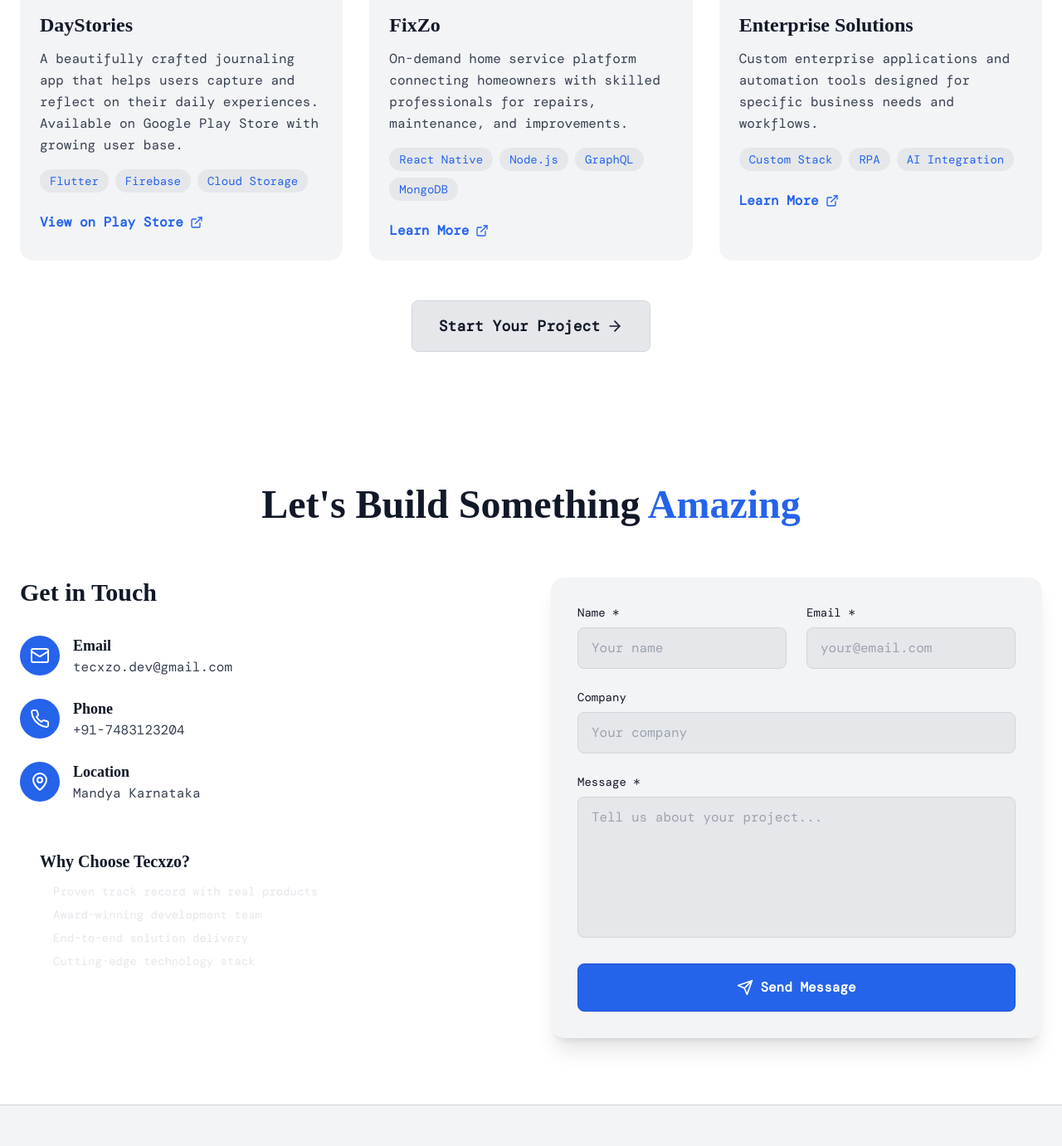
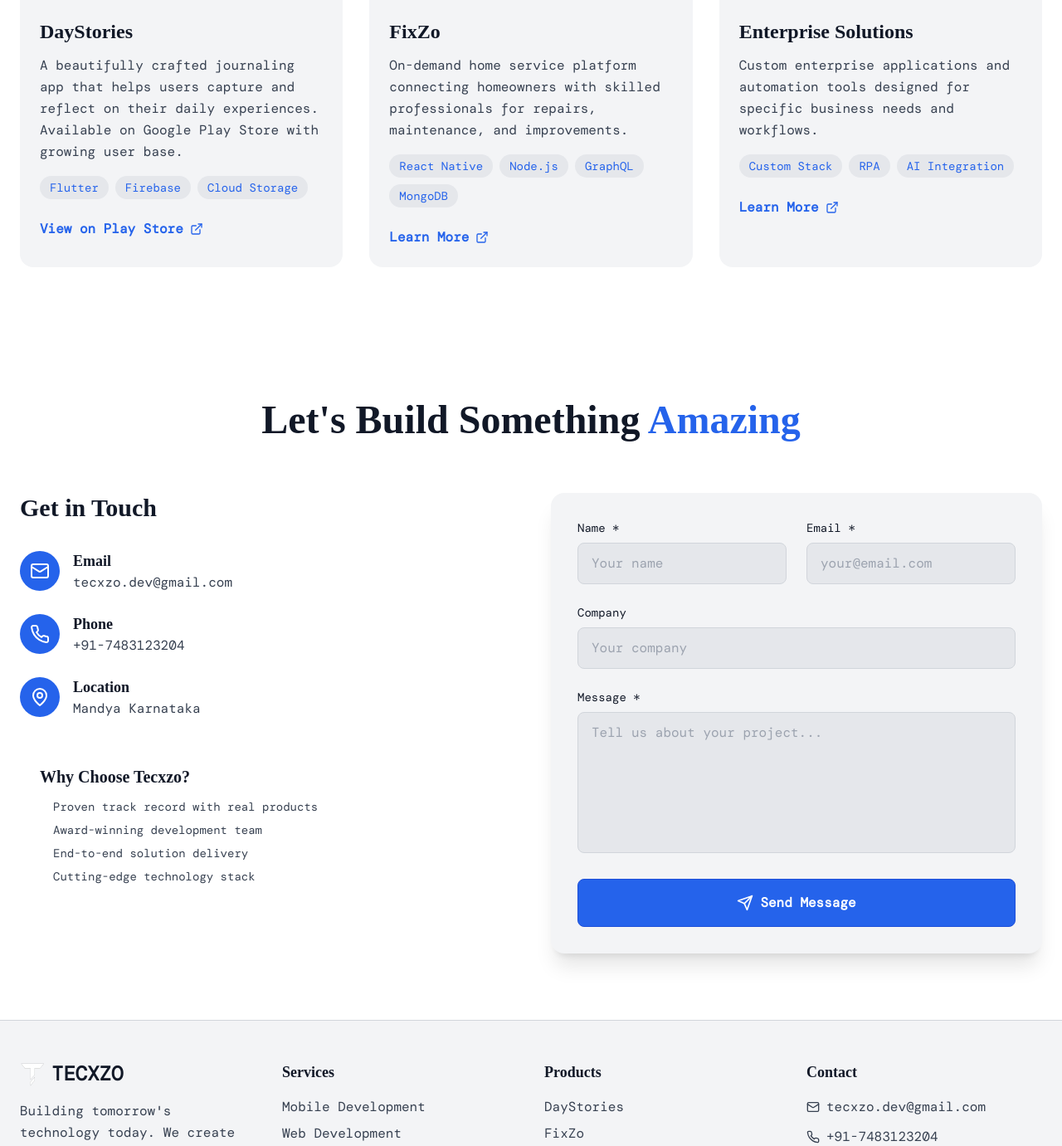
Before and after one commit to TecxZo/tecxzo, a React (Vite) app: page / in a window 1280 px wide. Shown: the part 3373-4754 px from the top of the page at 83% size. Built offline with nearby package versions, Linux system fonts and the light colour scheme; a web font is replaced by a local one.

Commit message:
Improved the text color

```diff
--- a/src/components/Contact.tsx
+++ b/src/components/Contact.tsx
@@ -76,7 +76,7 @@ const Contact = () => {
             </div>
             <div className="bg-white/5 backdrop-blur-lg p-6 rounded-xl">
               <h4 className="text-xl font-bold mb-3">Why Choose Tecxzo?</h4>
-              <ul className="space-y-2 text-sm text-gray-200">
+              <ul className="space-y-2 text-sm text-gray-700 dark:text-gray-300">
                 <li className="flex items-center space-x-2">
                   <div className="w-2 h-2 bg-white rounded-full"></div>
                   <span>Proven track record with real products</span>
--- a/src/components/Footer.tsx
+++ b/src/components/Footer.tsx
@@ -21,14 +21,14 @@ const Footer = () => {
               />
               <span className="text-2xl font-bold">TECXZO</span>
             </div>
-            <p className="text-gray-700 dark:text-gray-400 mb-4 leading-relaxed">
+            <p className="text-gray-700 dark:text-gray-300 mb-4 leading-relaxed">
               Building tomorrow's technology today. We create innovative
               solutions that drive business growth and user satisfaction.
             </p>
             <div className="flex space-x-4">
               <a
                 href="https://www.linkedin.com/company/tecxzo/?viewAsMember=true"
-                className="text-gray-700 dark:text-gray-400 hover:text-blue-600 dark:hover:text-blue-400 transition-colors"
+                className="text-gray-700 dark:text-gray-300 hover:text-blue-600 dark:hover:text-blue-400 transition-colors"
               >
                 <Linkedin className="h-5 w-5" />
               </a>
@@ -48,7 +48,7 @@ const Footer = () => {
           </div>
           <div>
             <h4 className="text-lg font-semibold mb-4">Services</h4>
-            <ul className="space-y-2 text-gray-400">
+            <ul className="space-y-2 text-gray-700 dark:text-gray-300">
               <li>
                 <a
                   href="#services"
@@ -93,7 +93,7 @@ const Footer = () => {
           </div>
           <div>
             <h4 className="text-lg font-semibold mb-4">Products</h4>
-            <ul className="space-y-2 text-gray-400">
+            <ul className="space-y-2 text-gray-700 dark:text-gray-300">
               <li>
                 <a
                   href="#products"
@@ -130,7 +130,7 @@ const Footer = () => {
           </div>
           <div>
             <h4 className="text-lg font-semibold mb-4">Contact</h4>
-            <div className="space-y-3 text-gray-400">
+            <div className="space-y-3 text-gray-700 dark:text-gray-300">
               <div className="flex items-center space-x-2">
                 <Mail className="h-4 w-4" />
                 <span>tecxzo.dev@gmail.com</span>
@@ -147,10 +147,10 @@ const Footer = () => {
           </div>
         </div>
         <div className="border-t border-gray-300 dark:border-white/10 mt-8 pt-8 flex flex-col md:flex-row justify-between items-center">
-          <p className="text-gray-700 dark:text-gray-400 text-sm mb-4 md:mb-0">
+          <p className="text-gray-700 dark:text-gray-300 text-sm mb-4 md:mb-0">
             © {new Date().getFullYear()} Tecxzo. All rights reserved.
           </p>
-          <div className="flex space-x-6 text-sm text-gray-700 dark:text-gray-400">
+          <div className="flex space-x-6 text-sm text-gray-700 dark:text-gray-300">
             <a
               href="#"
               className="hover:text-blue-600 dark:hover:text-blue-400 transition-colors"
--- a/src/components/Navigation.tsx
+++ b/src/components/Navigation.tsx
@@ -1,8 +1,7 @@
 import { useState, useEffect } from "react";
-import { Menu, X, Fingerprint, MapPin, Moon, Sun } from "lucide-react";
+import { Menu, X, Moon, Sun } from "lucide-react";
 
 const Navigation = () => {
-  const [isScrolled, setIsScrolled] = useState(false);
   const [isMobileMenuOpen, setIsMobileMenuOpen] = useState(false);
   const [isDarkMode, setIsDarkMode] = useState(() => {
     if (typeof window !== "undefined") {
@@ -24,15 +23,6 @@ const Navigation = () => {
       return newMode;
     });
   };
-
-  useEffect(() => {
-    const handleScroll = () => {
-      setIsScrolled(window.scrollY > 50);
-    };
-
-    window.addEventListener("scroll", handleScroll);
-    return () => window.removeEventListener("scroll", handleScroll);
-  }, []);
 
   useEffect(() => {
     // On mount, respect localStorage or system preference
--- a/src/components/Products.tsx
+++ b/src/components/Products.tsx
@@ -119,15 +119,6 @@ const Products = () => {
             </div>
           ))}
         </div>
-        <div className="mt-12 text-center">
-          <a
-            href="#contact"
-            className="inline-flex items-center space-x-2 bg-gray-200 dark:bg-white/10 border border-gray-300 dark:border-white/20 text-gray-900 dark:text-white px-8 py-4 rounded-lg font-semibold text-lg hover:bg-gray-300 dark:hover:bg-white/20 transition-all duration-300"
-          >
-            <span>Start Your Project</span>
-            <ArrowRight className="h-5 w-5" />
-          </a>
-        </div>
       </div>
     </section>
   );
--- a/src/components/Services.tsx
+++ b/src/components/Services.tsx
@@ -95,7 +95,7 @@ const Services = () => {
                 {service.technologies.map((tech, techIndex) => (
                   <span
                     key={techIndex}
-                    className="px-3 py-1 bg-gray-200 dark:bg-white/10 text-blue-600 dark:text-blue-300 text-sm rounded-full font-medium"
+                    className="px-3 py-1 bg-transparent border border-gray-300 dark:border-white/30 text-black dark:text-white text-sm rounded-full font-medium transition-colors"
                   >
                     {tech}
                   </span>
```
